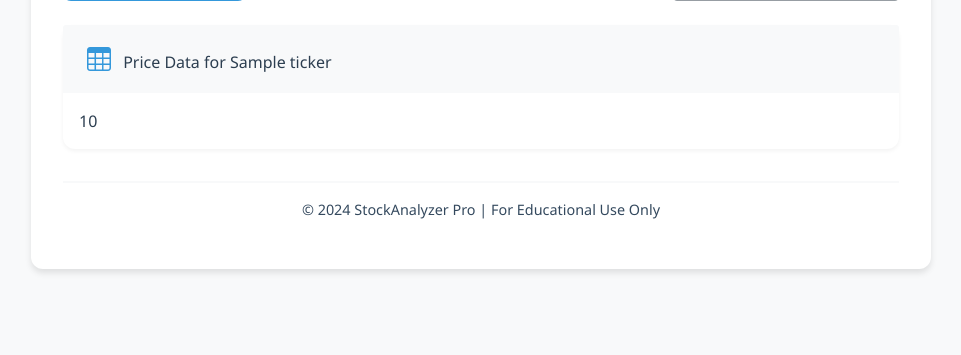
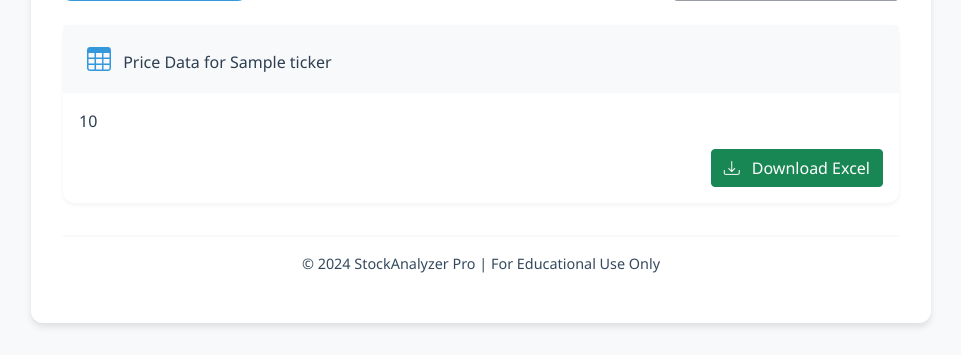
Before and after one commit to fawaskoya/stockdownloader, a Flask app: template templates/index.html in a window 1280 px wide. Shown: the part 687-1042 px from the top of the page, without its empty margins (159-1120 px from the left). Before the commit the page ends 960 px from the top, so only its background shows below. Run offline with Flask 3, Linux system fonts and the light colour scheme; the template is opened without the code that fills it: most values are stand-ins (such as "Sample title", 1, 10 or a date in 2020); some libraries are stand-ins or nearby versions.

Commit message:
Restore Excel download for price data, keep UI professional and focused

```diff
--- a/main.py
+++ b/main.py
@@ -13,6 +13,7 @@ import plotly.graph_objects as go
 from plotly.subplots import make_subplots
 import json
 import plotly
+import io
 
 app = Flask(__name__)
 app.secret_key = os.urandom(24)  # Required for session
@@ -298,11 +299,29 @@ def index():
             error = f"No data found for ticker '{ticker}'. Please check the symbol and try again."
             return render_template('index.html', error=error)
 
+        # Store price data in session for download
+        session['price_data'] = data.reset_index().to_json(orient='split')
+        session['ticker'] = ticker
+
         # Show price data table only
         price_table = data.reset_index().to_html(classes='table table-striped', index=False)
         return render_template('index.html', price_table=price_table, ticker=ticker)
 
     return render_template('index.html')
+
+@app.route('/download_excel')
+def download_excel():
+    if 'price_data' not in session or 'ticker' not in session:
+        return "No price data available to download.", 400
+    import pandas as pd
+    data = pd.read_json(session['price_data'], orient='split')
+    ticker = session['ticker']
+    output = io.BytesIO()
+    with pd.ExcelWriter(output, engine='openpyxl') as writer:
+        data.to_excel(writer, index=False, sheet_name='Price Data')
+    output.seek(0)
+    filename = f"{ticker}_price_data.xlsx"
+    return send_file(output, as_attachment=True, download_name=filename, mimetype='application/vnd.openxmlformats-officedocument.spreadsheetml.sheet')
 
 @app.route('/download_report')
 def download_report():
--- a/requirements.txt
+++ b/requirements.txt
@@ -2,9 +2,3 @@ flask
 yfinance
 pandas
 openpyxl
-requests
-numpy
-# TA-Lib
-plotly
-gunicorn
-ta
--- a/templates/index.html
+++ b/templates/index.html
@@ -230,6 +230,12 @@
             </div>
             <div class="card-body">
                 {{ price_table | safe }}
+                <div class="mt-3 text-end">
+                    <a href="{{ url_for('download_excel') }}" class="btn btn-success">
+                        <i class="bi bi-download me-2"></i>
+                        Download Excel
+                    </a>
+                </div>
             </div>
         </div>
         {% endif %}
```
